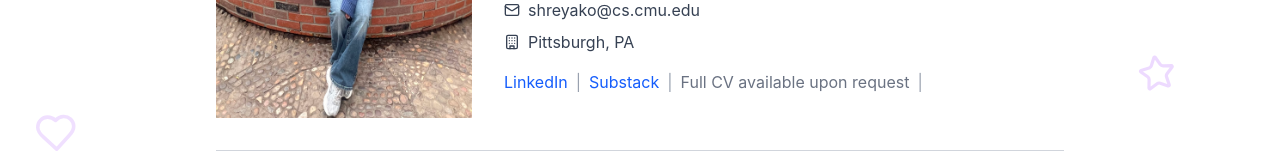
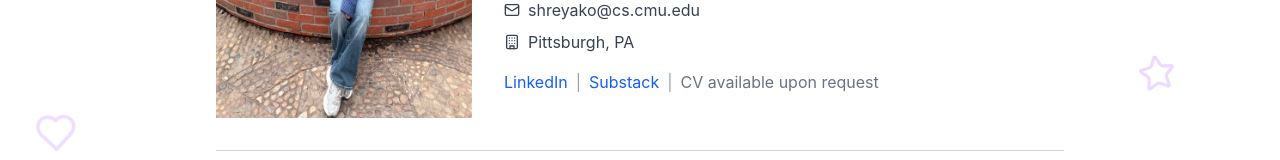
Before and after one commit to skochar1/skochar1.github.io, a React (Vite) app: page / in a window 1280 px wide. Shown: the part 186-346 px from the top of the page. Built offline with nearby package versions, Linux system fonts and the light colour scheme.

Commit message:
removed CV tba

```diff
--- a/src/app/App.tsx
+++ b/src/app/App.tsx
@@ -100,8 +100,7 @@ export default function App() {
                   Substack
                 </a>
                 <span className="text-gray-400">|</span>
-                <span className="text-gray-500">Full CV available upon request</span>
-                <span className="text-gray-400">|</span>
+                <span className="text-gray-500">CV available upon request</span>
               </div>
             </div>
           </div>
```
